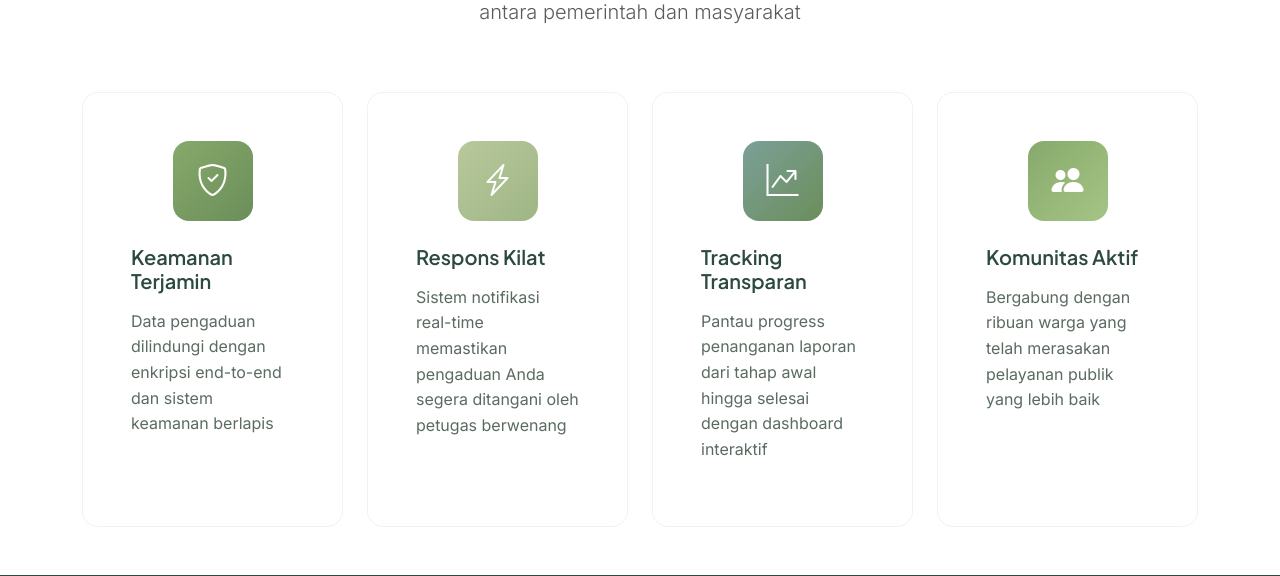
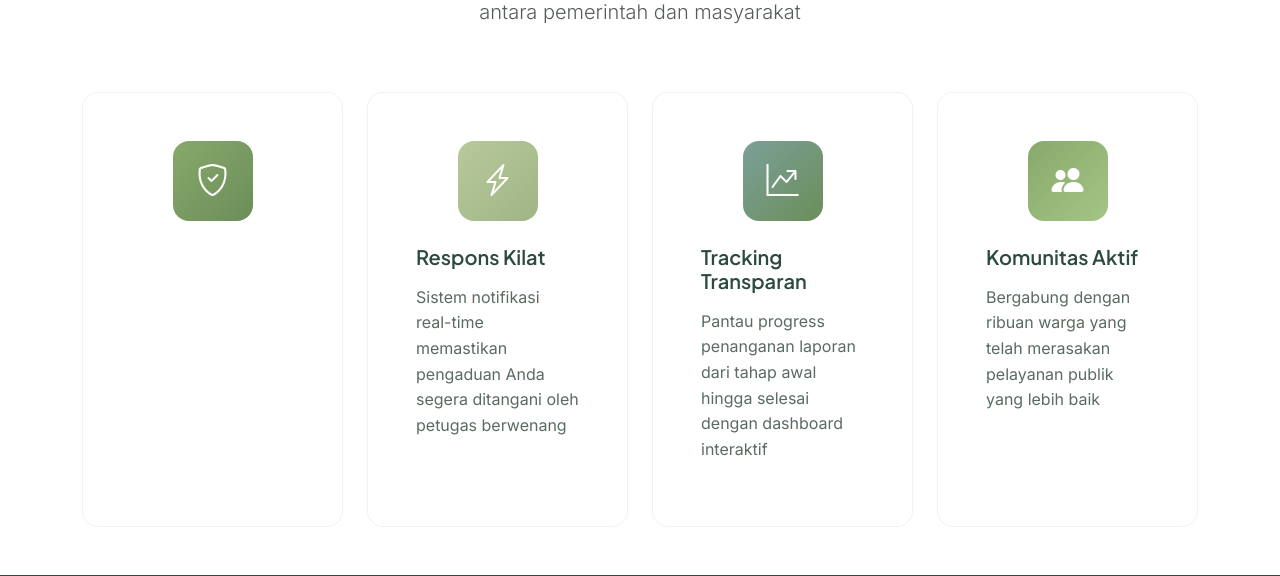
Before and after one commit to DEBEW1/buat-tes-, a PHP site: page /home.php in a window 1280 px wide. Shown: the part 1227-1803 px from the top of the page. Run offline with PHP 8.4, Linux system fonts and the light colour scheme.

Commit message:
data diperbarui

```diff
--- a/home.php
+++ b/home.php
@@ -708,10 +708,6 @@
                         <div class="feature-icon primary">
                             <i class="bi bi-shield-check"></i>
                         </div>
-                        <h5 class="feature-title">Keamanan Terjamin</h5>
-                        <p class="feature-text">
-                            Data pengaduan dilindungi dengan enkripsi end-to-end dan sistem keamanan berlapis
-                        </p>
                     </div>
                 </div>
 
```
